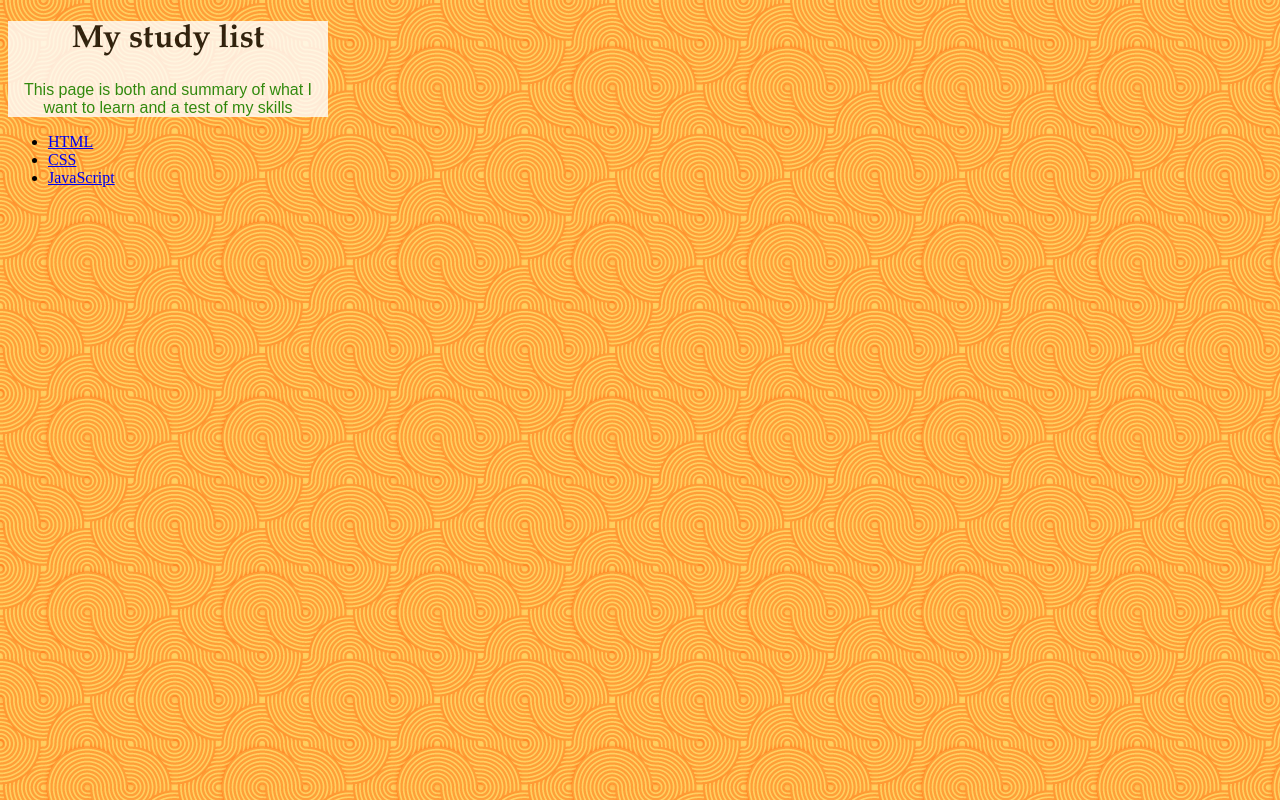
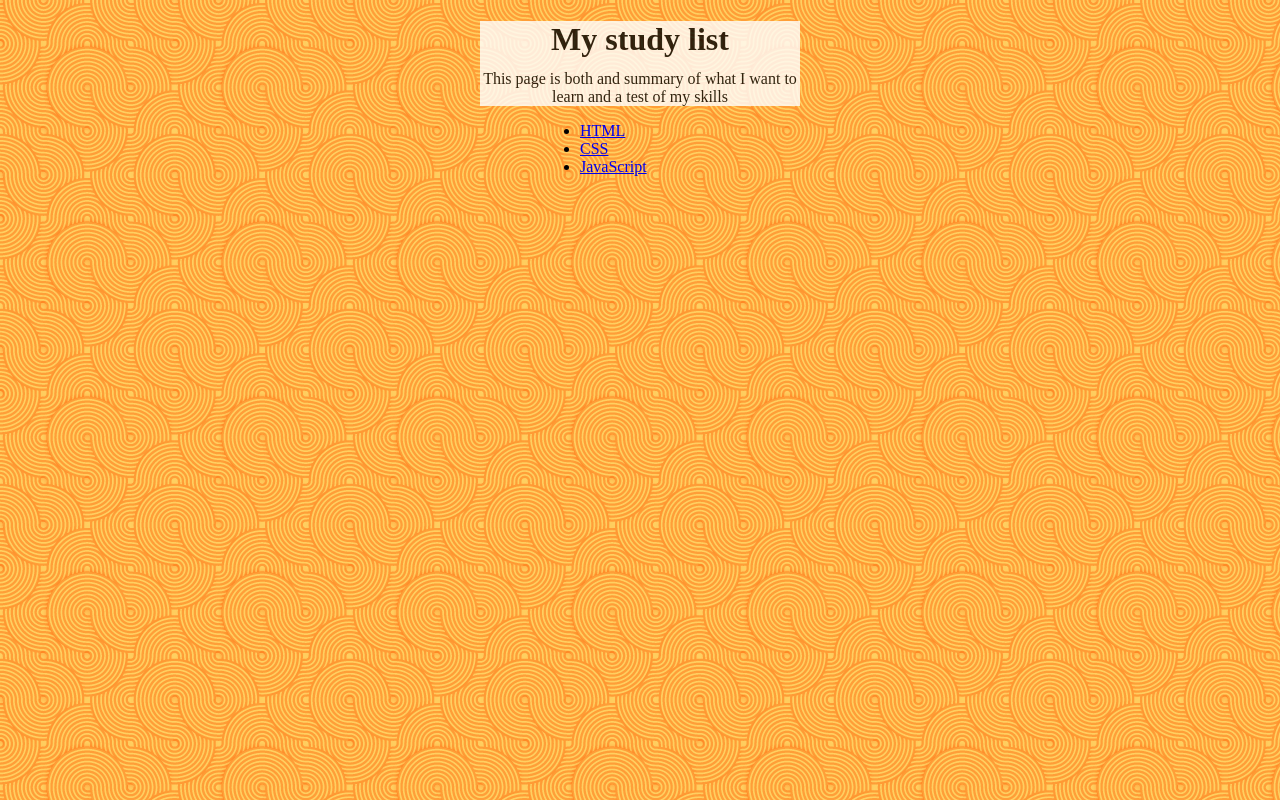
Before and after one commit to elboso/git_test, a plain HTML site: page index.html in a window 1280 px wide. Drawn offline with Linux system fonts and the light colour scheme.

Commit message:
Add linux font & center div

```diff
--- a/style.css
+++ b/style.css
@@ -2,20 +2,25 @@ body {
   background-image: url(./img/wild-sea.png);
 }
 
-p {
-  font-family: Arial;
-  color: green;
+div {
+  margin: 0 auto;
 }
 
 .header {
-  color: black;
   background-color: white;
   text-align: center;
   width: 320px;
   opacity: 0.8;
-  font-family: garamond;
+  font-family: Nimbus Sans L;
+}
+.header h1 {
+  margin-bottom: 12px;
 }
 
-.header h1 {
-  font-size:
+.header p {
+  margin-top: 12px;
 }
+
+.main_list {
+  width: 200px;
+}
```
